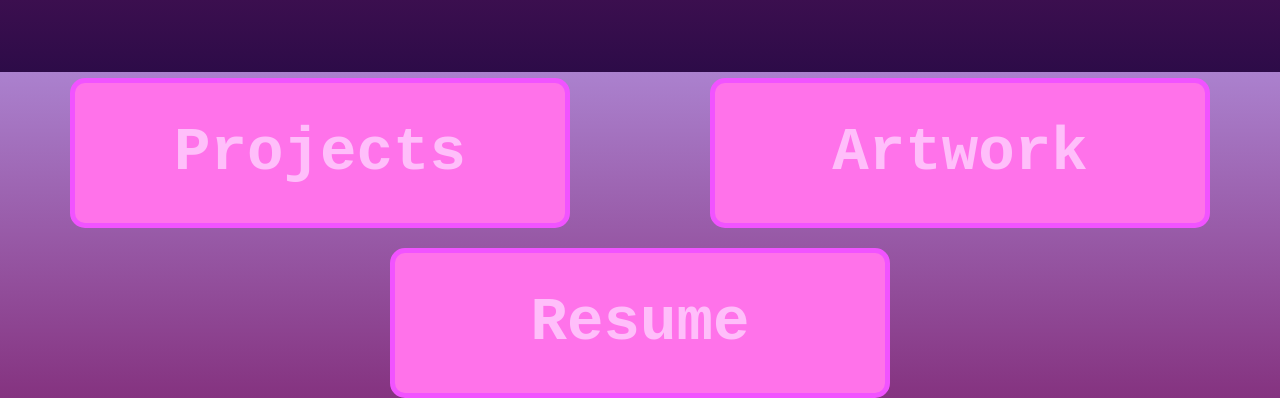
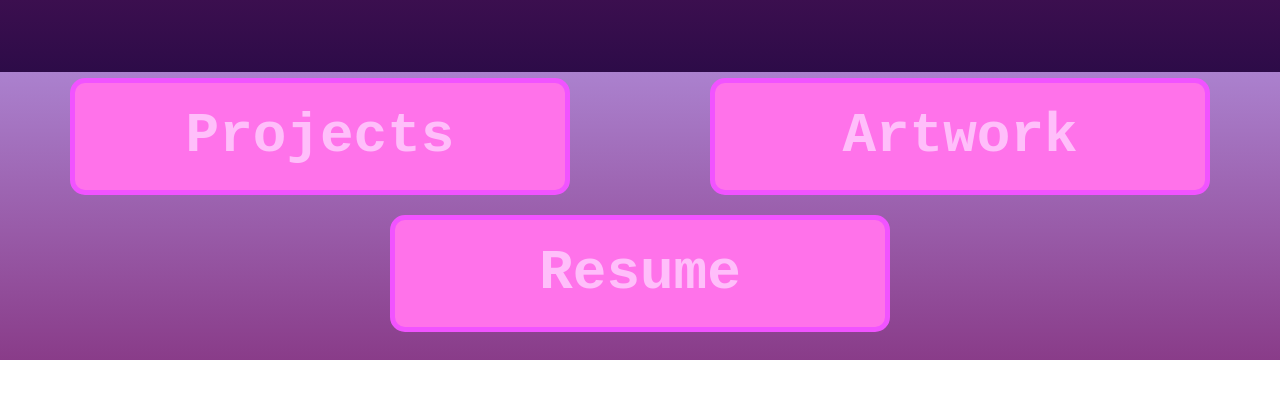
Before and after one commit to MeganTran6023/MeganTran6023.github.io, a plain HTML site: page index.html in a window 1280 px wide. Shown: the part 728-1126 px from the top of the page. After the commit the page ends 1088 px from the top, so only its background shows below. Drawn offline with nearby package versions, Linux system fonts and the light colour scheme.

Commit message:
Add files via upload

```diff
--- a/style.css
+++ b/style.css
@@ -135,18 +135,25 @@ body, html {
   border-radius: 15px;
   border: 5px solid #f153ff;
   padding: 20px;
-  width: 450px;
+  width: 90%; /* Use a percentage to make it responsive */
+  max-width: 450px; /* Set a maximum width to prevent it from becoming too large */
   margin: 10px;
   text-align: center;
-  line-height: 100px;
+  line-height: 1.2; /* Adjust line height to fit text better */
   background-color: #ff72ea;
   cursor: pointer;
   transition: 0.17s;
 }
 
 .box-text {
-  font-size: 380%;
+  font-size: 100vw; /* Use viewport width units for a responsive font size */
   opacity: 1;
+}
+
+@media (min-width: 768px) {
+  .box-text {
+    font-size: 350%; /* Adjust font size for larger screens */
+  }
 }
 
 .box a {
```
